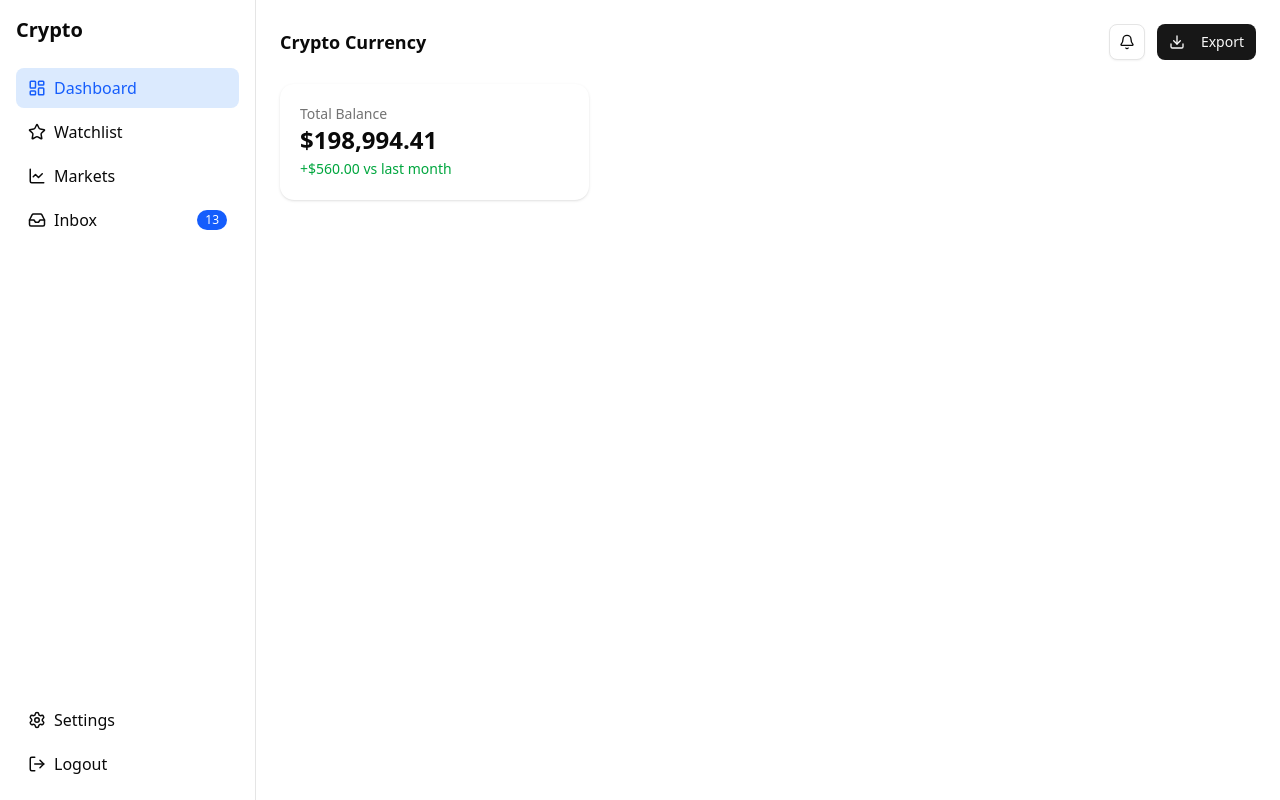
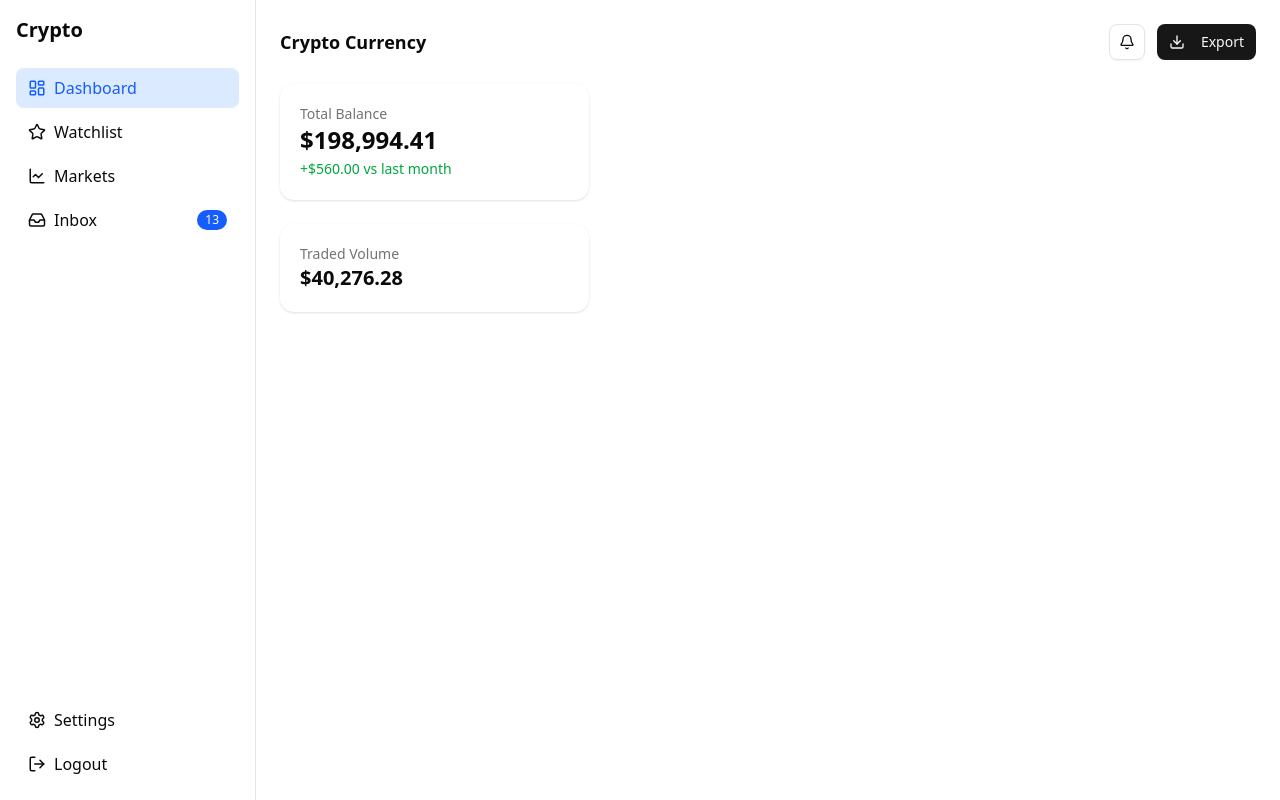
Before and after one commit to kishorekumargr/crypto-dashboard, a Next.js app: page / in a window 1280 px wide. Built offline with nearby package versions, Linux system fonts and the light colour scheme.

Commit message:
Add stats card

```diff
--- a/app/page.tsx
+++ b/app/page.tsx
@@ -1,10 +1,12 @@
 import BalanceCard from "@/components/dashboard/BalanceCard";
+import StatsCard from "@/components/dashboard/StatsCard";
 
 export default function Dashboard() {
   return (
     <div className="grid grid-cols-1 lg:grid-cols-3 gap-6">
       <div className="space-y-6">
         <BalanceCard />
+        <StatsCard title="Traded Volume" value="$40,276.28" />
       </div>
       <div className="lg:col-span-2 space-y-6"></div>
     </div>
--- /dev/null
+++ b/components/dashboard/StatsCard.tsx
@@ -0,0 +1,13 @@
+interface Props {
+  title: string;
+  value: string;
+}
+
+export default function StatsCard({ title, value }: Props) {
+  return (
+    <div className="bg-white rounded-xl p-5 shadow-sm">
+      <p className="text-sm text-muted-foreground">{title}</p>
+      <h3 className="text-xl font-semibold">{value}</h3>
+    </div>
+  );
+}
```
